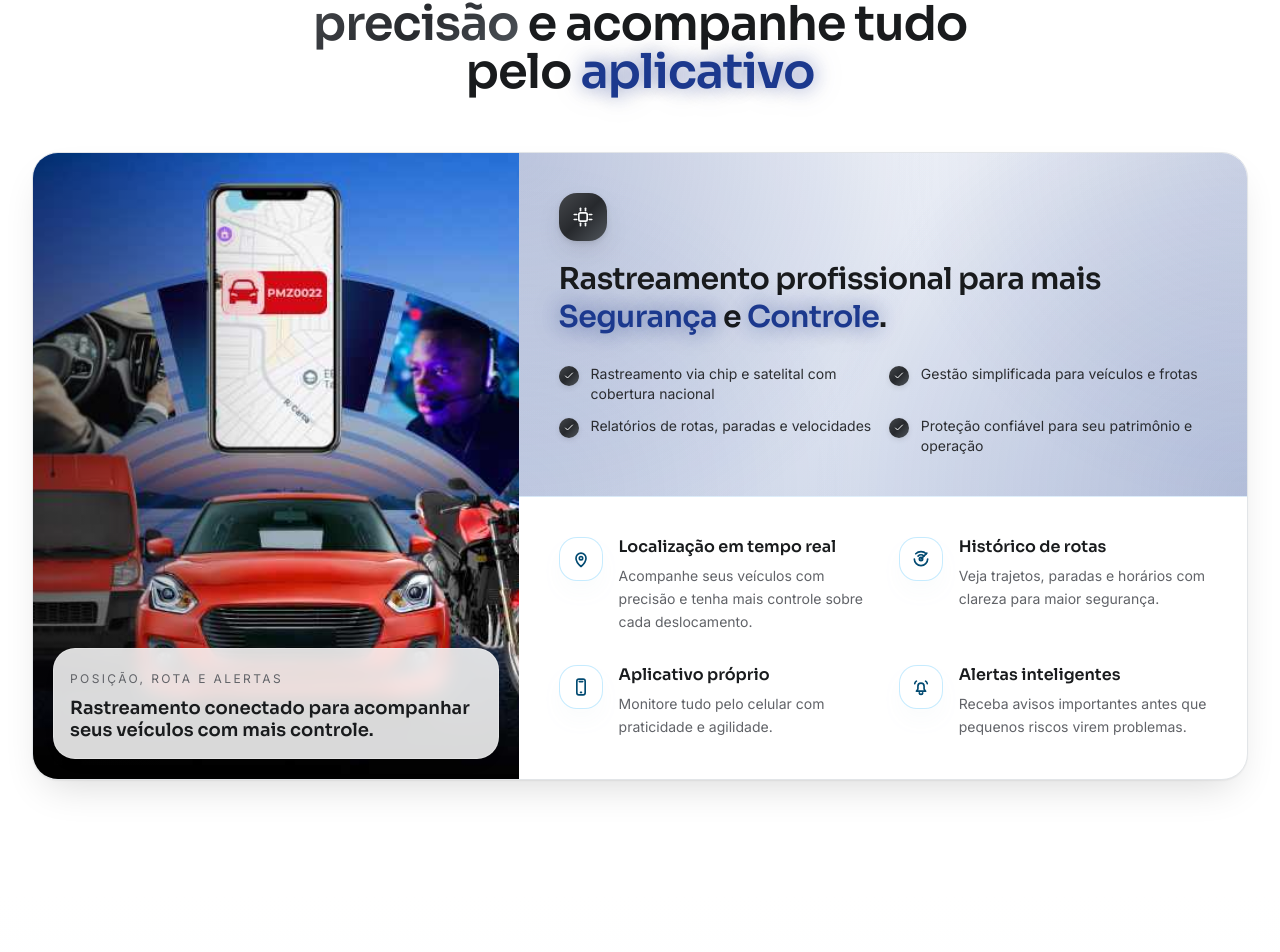
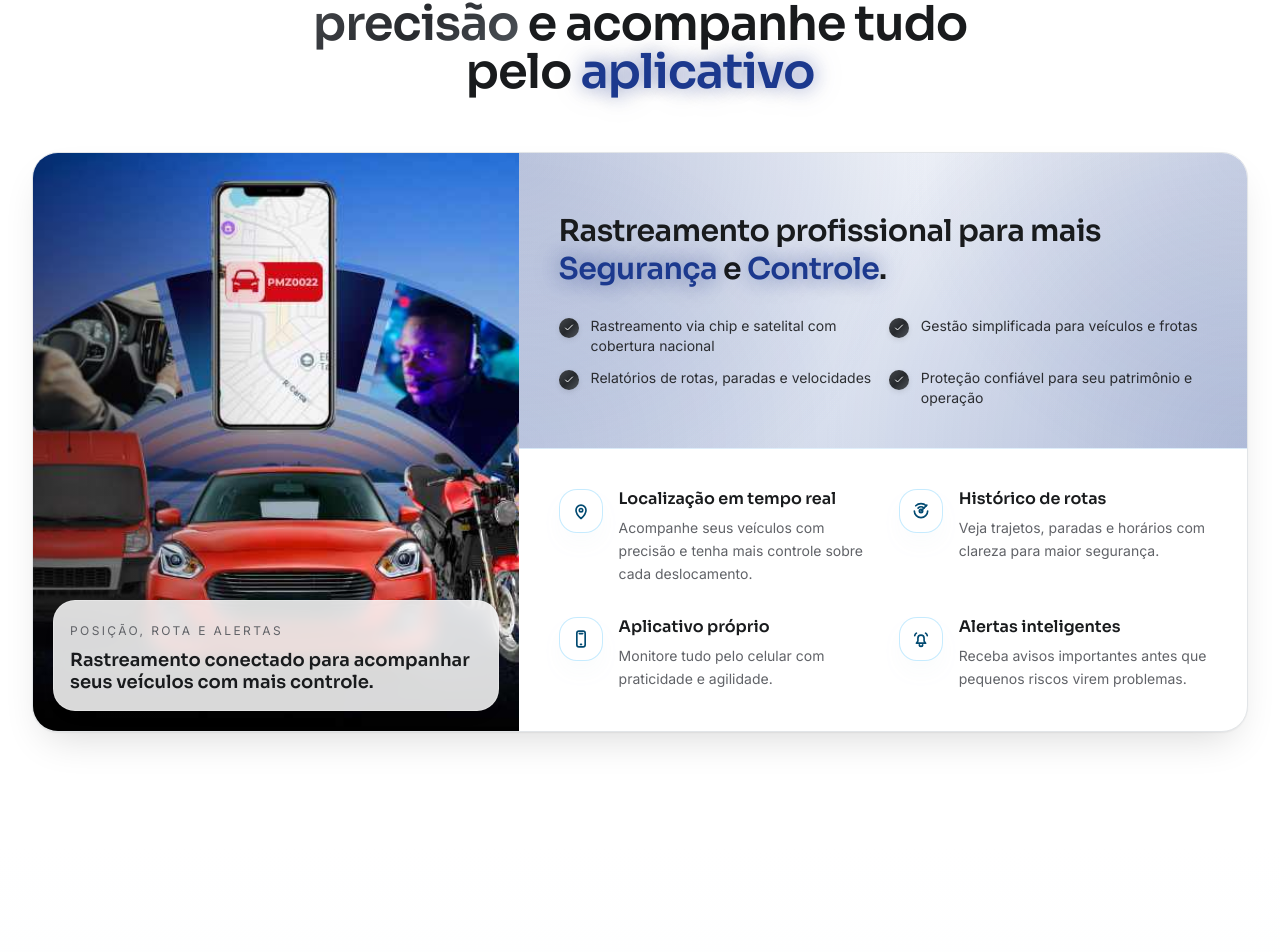
Before and after one commit to Jhonatan-HenriqueS/ese-security, a Next.js app: page / in a window 1280 px wide. Shown: the part 2025-2977 px from the top of the page. Built offline with nearby package versions, Linux system fonts and the light colour scheme.

Commit message:
feat: change icon of the Card tracking

```diff
--- a/app/components/landing/TrackingMonitoring.tsx
+++ b/app/components/landing/TrackingMonitoring.tsx
@@ -88,9 +88,6 @@ export function TrackingMonitoring() {
 
               <div className="lg:col-span-3">
                 <div className="border-b border-sky-100/80 bg-benefit-card p-7 sm:p-9 lg:p-10">
-                  <div className="inline-flex h-12 w-12 items-center justify-center rounded-xl bg-[image:var(--gradient-metal)] text-primary-foreground shadow-mirror">
-                    <Cpu className="h-5 w-5" aria-hidden />
-                  </div>
                   <h3 className="mt-5 font-display text-2xl font-semibold leading-tight sm:text-3xl">
                     Rastreamento profissional para mais{" "}
                     <span className="text-blue-900 [text-shadow:0_0_18px_color-mix(in_oklab,rgb(30_58_138)_42%,transparent),0_0_34px_color-mix(in_oklab,rgb(30_58_138)_22%,transparent)]">
```
